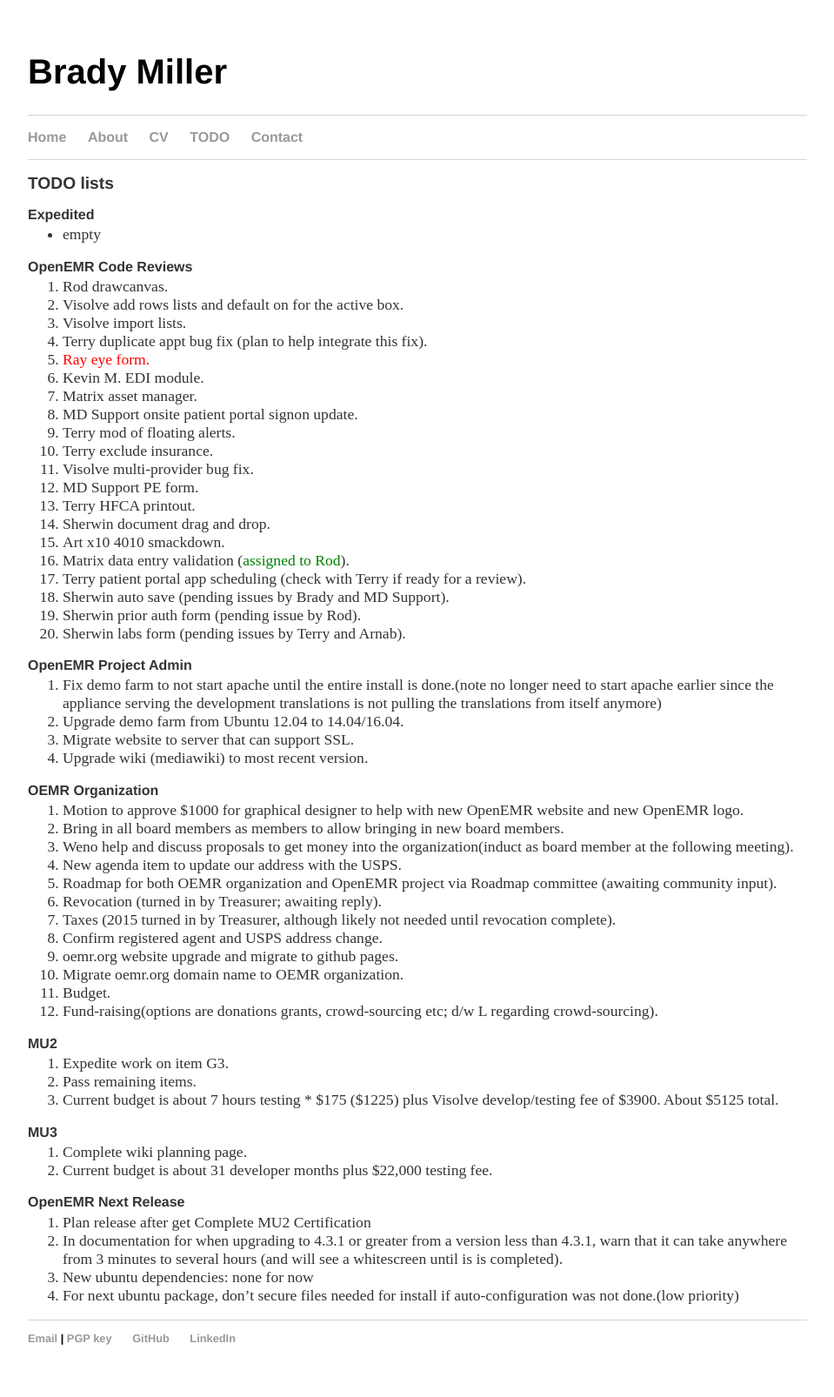
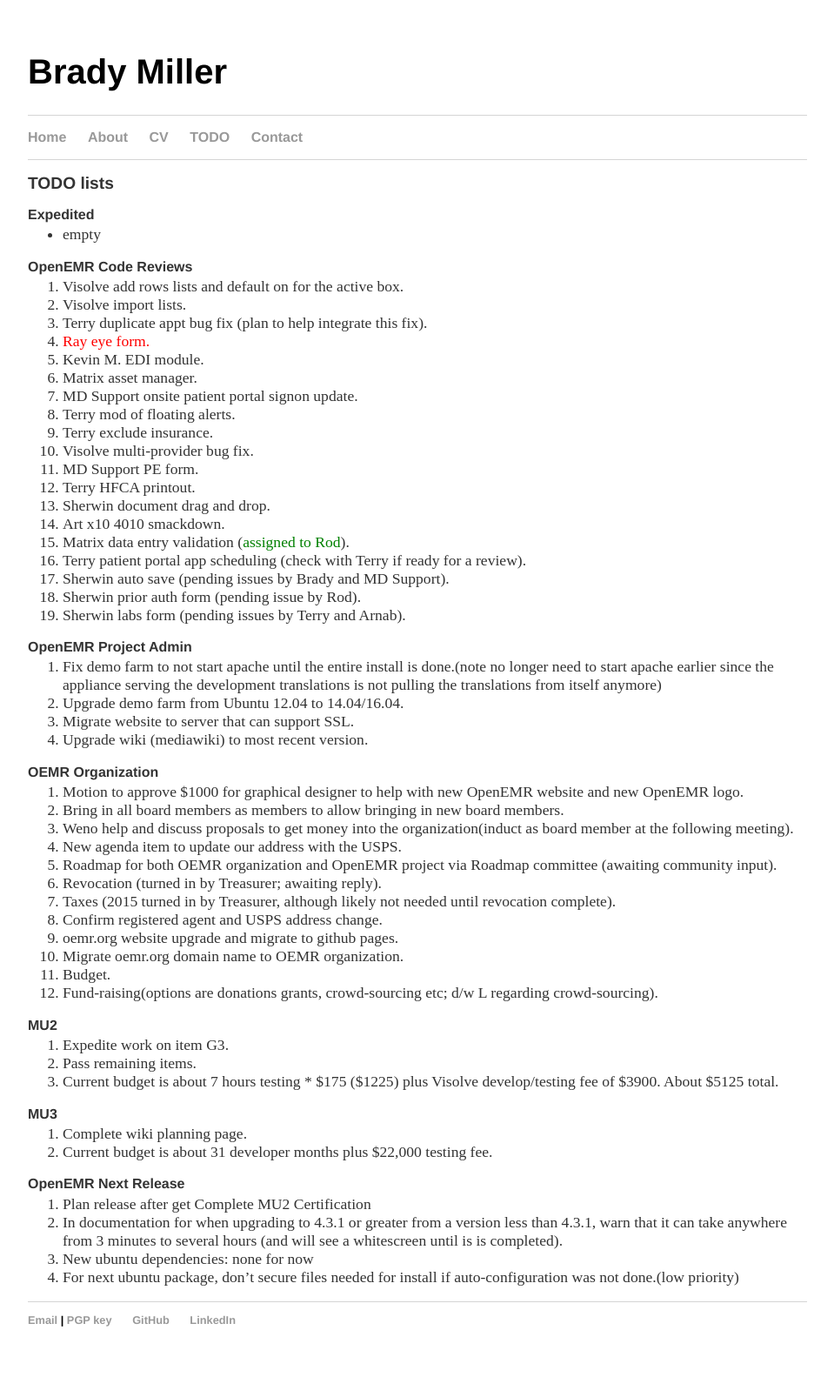
Before and after one commit to bradymiller/bradymiller.github.io, a Jekyll site: the page built from todo/index.md, in a window 1280 px wide. Shown: the whole page at 87% size, without its empty margins (160-1119 px from the left). Built offline with Jekyll 4.4.1, drawn with Linux system fonts in a browser that asks for light colours; after the commit the page ends 1585 px from its top, so only the background shows below that.

Commit message:
Update todo list

```diff
--- a/todo/index.md
+++ b/todo/index.md
@@ -7,7 +7,6 @@
 * empty
 
 ### OpenEMR Code Reviews
-1. Rod drawcanvas.
 1. Visolve add rows lists and default on for the active box.
 1. Visolve import lists.
 1. Terry duplicate appt bug fix (plan to help integrate this fix).
```
